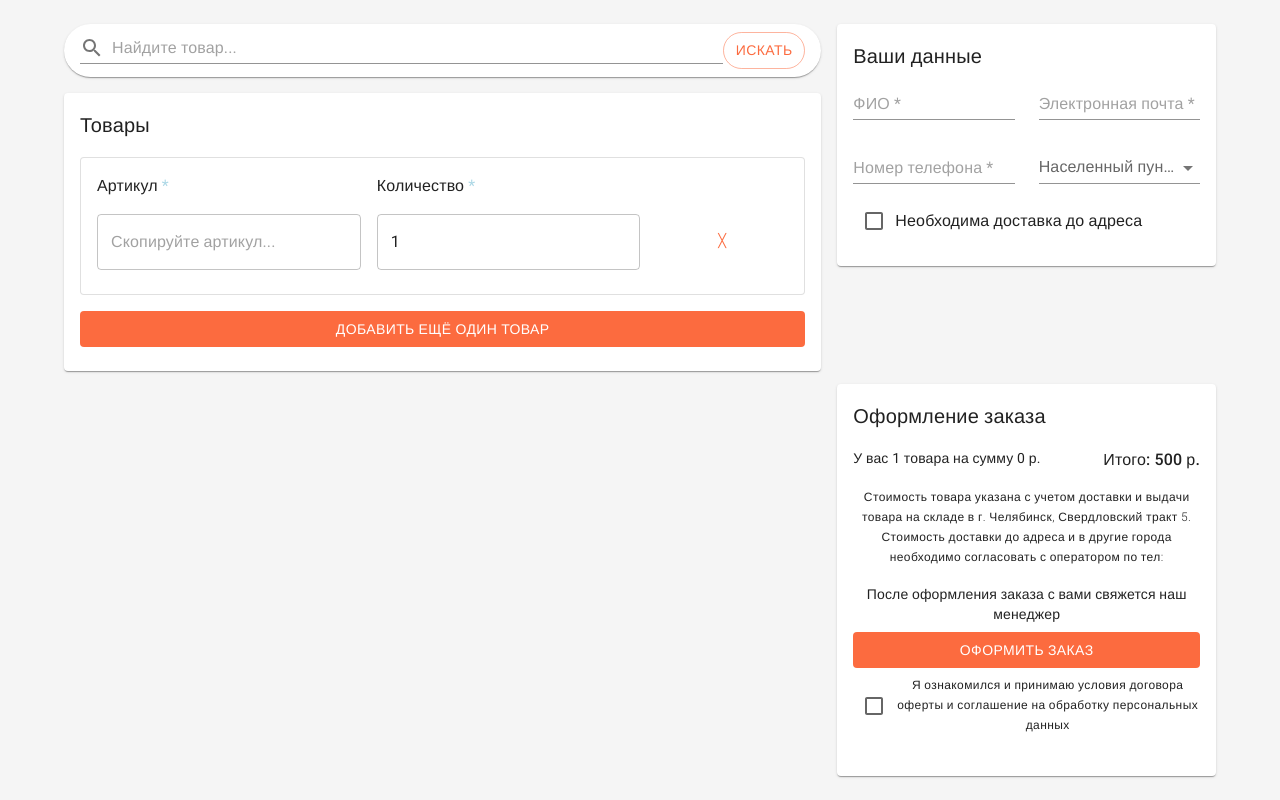
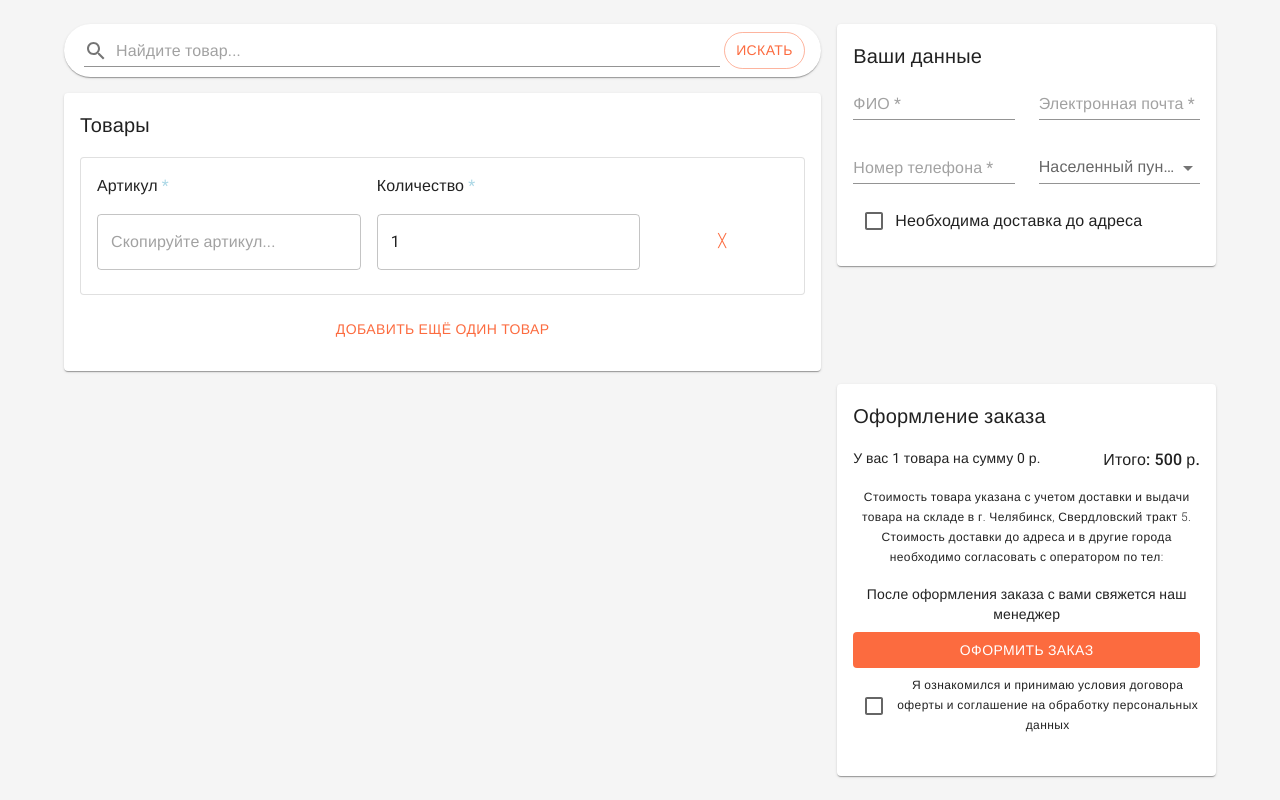
Before and after one commit to flashboy366/technodom-orders, a React (Vite) app: page / in a window 1280 px wide. Built offline with nearby package versions, Linux system fonts and the light colour scheme; a web font is replaced by a local one.

Commit message:
minor fix

```diff
--- a/src/components/ProductsForm.tsx
+++ b/src/components/ProductsForm.tsx
@@ -16,7 +16,14 @@ const ProductsForm = () => {
     <FormWrapper title="Товары">
       <Stack spacing={2}>
         {productsList}
-        <Button onClick={() => dispatch(addProduct())}>
+        <Button
+          onClick={() => dispatch(addProduct())}
+          sx={{
+            backgroundColor: 'white',
+            width: 'fit-content',
+            alignSelf: 'center',
+          }}
+        >
           Добавить ещё один товар
         </Button>
       </Stack>
--- a/src/components/SearchBar.tsx
+++ b/src/components/SearchBar.tsx
@@ -34,6 +34,7 @@ const SearchBar = () => {
               </InputAdornment>
             ),
           }}
+          sx={{ top: 3, paddingX: 0.5 }}
         ></TextField>
         <Button
           variant="outlined"
```
Also changed, not shown: 3 other files (tests, documents, lock files or other folders).
